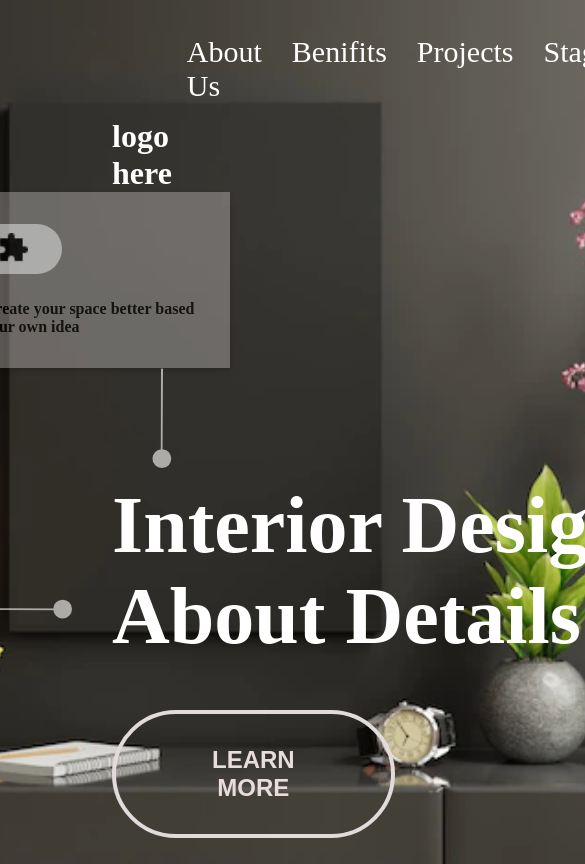
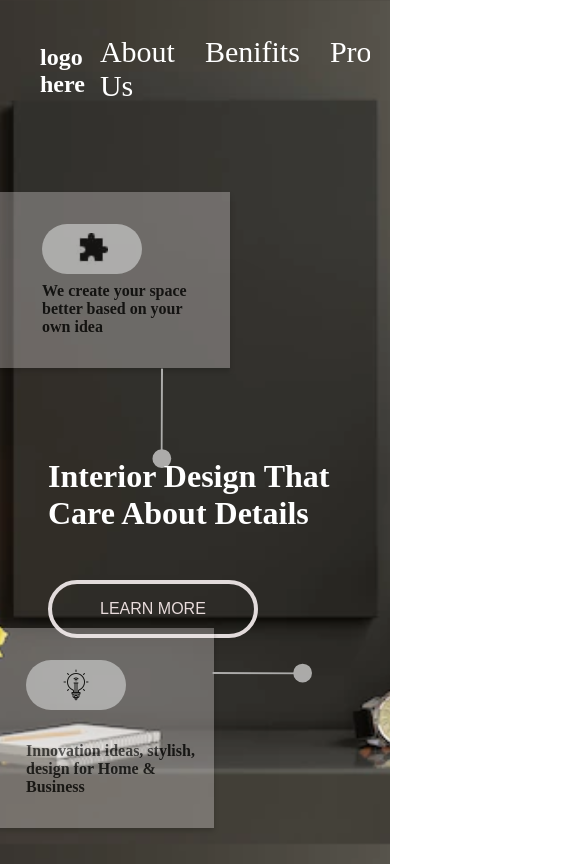
Before and after one commit to prajwalzingare/project10-ineuron-hc, a plain HTML site: page index.html in a window 390 px wide. Shown: the top 864 px of the page, 585 px wide, since content can reach past the window. Drawn offline with Linux system fonts and the light colour scheme.

Commit message:
responsive done

```diff
--- a/index.css
+++ b/index.css
@@ -11,7 +11,9 @@ body {
     background-image: url(./images/plant.png);
     background-size: cover;
     background-repeat: no-repeat;
-    background-position: bottom;
+    background-position: center center;
+    background-attachment: fixed;
+    overflow: hidden;
 }
 
 /* navbar desighn  */
@@ -22,6 +24,7 @@ nav {
     margin: 20px;
     color: white;
     font-size: 30px;
+    overflow-x: auto;
 }
 
 nav h1 {
@@ -130,3 +133,88 @@ nav ul li {
     right: 20px;
     transform: rotate(90deg);
 }
+
+
+@media only screen and (max-width: 1030px) {
+    .main-left h1 {
+        font-size: 2.4rem;
+    }
+
+    .main-left button {
+        font-size: .8rem;
+        font-weight: 600;
+        margin-top: 1rem;
+        padding: 1rem 4rem;
+    }
+
+    .card-light {
+        position: absolute;
+        bottom: 1rem;
+        right: 0rem;
+        margin-right: 11rem;
+
+    }
+
+    .list::after {
+        display: none;
+    }
+
+}
+
+@media screen and (max-width:900px) {
+    nav ul .active {
+        display: none;
+    }
+
+    nav h1 {
+        height: 30px;
+        width: 50px;
+        font-size: 1.5rem;
+        margin-left: 20px;
+        margin-top: -20px;
+    }
+
+    .card-section {
+        display: flex;
+        flex-direction: column;
+        justify-content: flex-end;
+
+    }
+
+    .main {
+        display: flex;
+        flex-direction: column;
+        align-items: flex-start;
+    }
+
+    body {
+        background-image: url(./images/plant.png);
+
+    }
+
+    .main-left {
+        margin-top: 18rem;
+    }
+
+    .main-left h1 {
+        font-size: 2rem;
+        width: 300px;
+        margin-top: 2rem;
+        margin-left: 3rem;
+    }
+
+    .main-left button {
+        border-radius: 5rem;
+        text-transform: uppercase;
+        font-size: 1rem;
+        font-weight: 500;
+        color: rgb(233, 220, 220);
+        margin-left: 3rem;
+        margin-top: 3rem;
+        padding: 1rem 3rem;
+    }
+
+    .card {
+        padding-left: 7rem;
+    }
+}
--- a/index.html
+++ b/index.html
@@ -19,7 +19,7 @@
         <li class="list-item">Projects</li>
         <li class="list-item">Stages</li>
         <li class="list-item">Services</li>
-        <li class="list-item">
+        <li class="list-item active">
           <p>Call Us</p>
           <p>+31 (097) 654 54 34</p>
         </li>
@@ -28,7 +28,10 @@
 
     <div class="main">
       <div class="main-left">
-        <h1>Interior Design That Care About Details</h1>
+        <h1>
+          Interior Design That <br />
+          Care About Details
+        </h1>
         <button>Learn More</button>
       </div>
       <div class="card-section">
```
